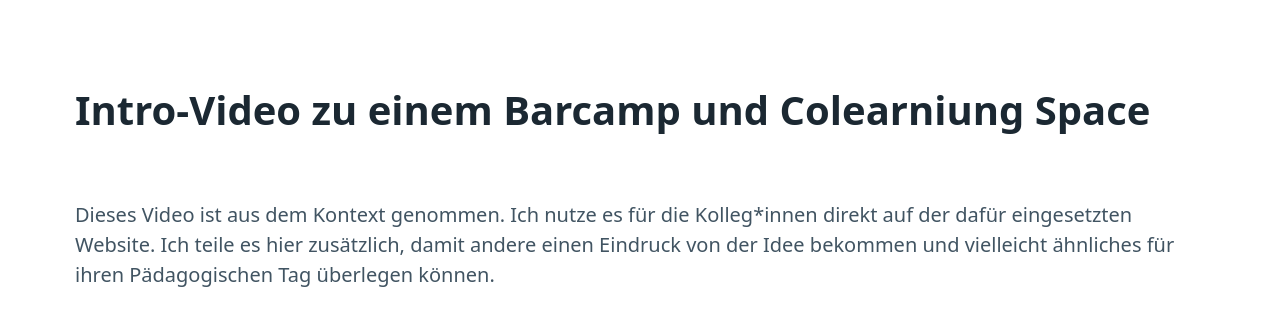
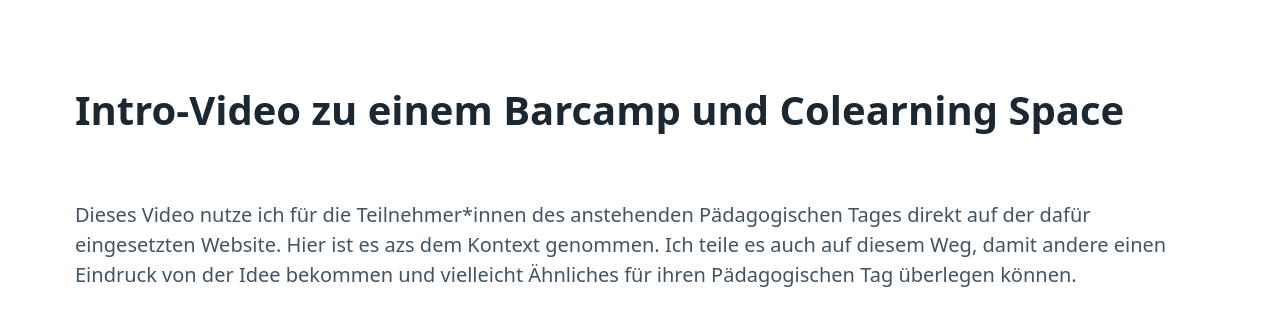
Before and after one commit to eBildungslabor/colearning-barcamp, a plain HTML site: page index.html in a window 1280 px wide. Shown: the top 317 px of the page. Drawn offline with nearby package versions, Linux system fonts and the light colour scheme.

Commit message:
Update index.html

```diff
--- a/index.html
+++ b/index.html
@@ -8,8 +8,8 @@
   </head>
   <body>
     <main class="container">
-      <h1>Intro-Video zu einem Barcamp und Colearniung Space</h1>
-<p>Dieses Video ist aus dem Kontext genommen. Ich nutze es für die Kolleg*innen direkt auf der dafür eingesetzten Website. Ich teile es hier zusätzlich, damit andere einen Eindruck von der Idee bekommen und vielleicht ähnliches für ihren Pädagogischen Tag überlegen können.</p>
+      <h1>Intro-Video zu einem Barcamp und Colearning Space</h1>
+<p>Dieses Video nutze ich für die Teilnehmer*innen des anstehenden Pädagogischen Tages direkt auf der dafür eingesetzten Website. Hier ist es azs dem Kontext genommen. Ich teile es auch auf diesem Weg, damit andere einen Eindruck von der Idee bekommen und vielleicht Ähnliches für ihren Pädagogischen Tag überlegen können.</p>
       <p>
 <iframe src="https://ebildungslabor.de/wp-admin/admin-ajax.php?action=h5p_embed&id=191" width="558" height="375" frameborder="0" allowfullscreen="allowfullscreen" title="Vorstellung Colearning + Barcamp Space"></iframe><script src="https://ebildungslabor.de/wp-content/plugins/h5p/h5p-php-library/js/h5p-resizer.js" charset="UTF-8"></script>
       </p>
```
